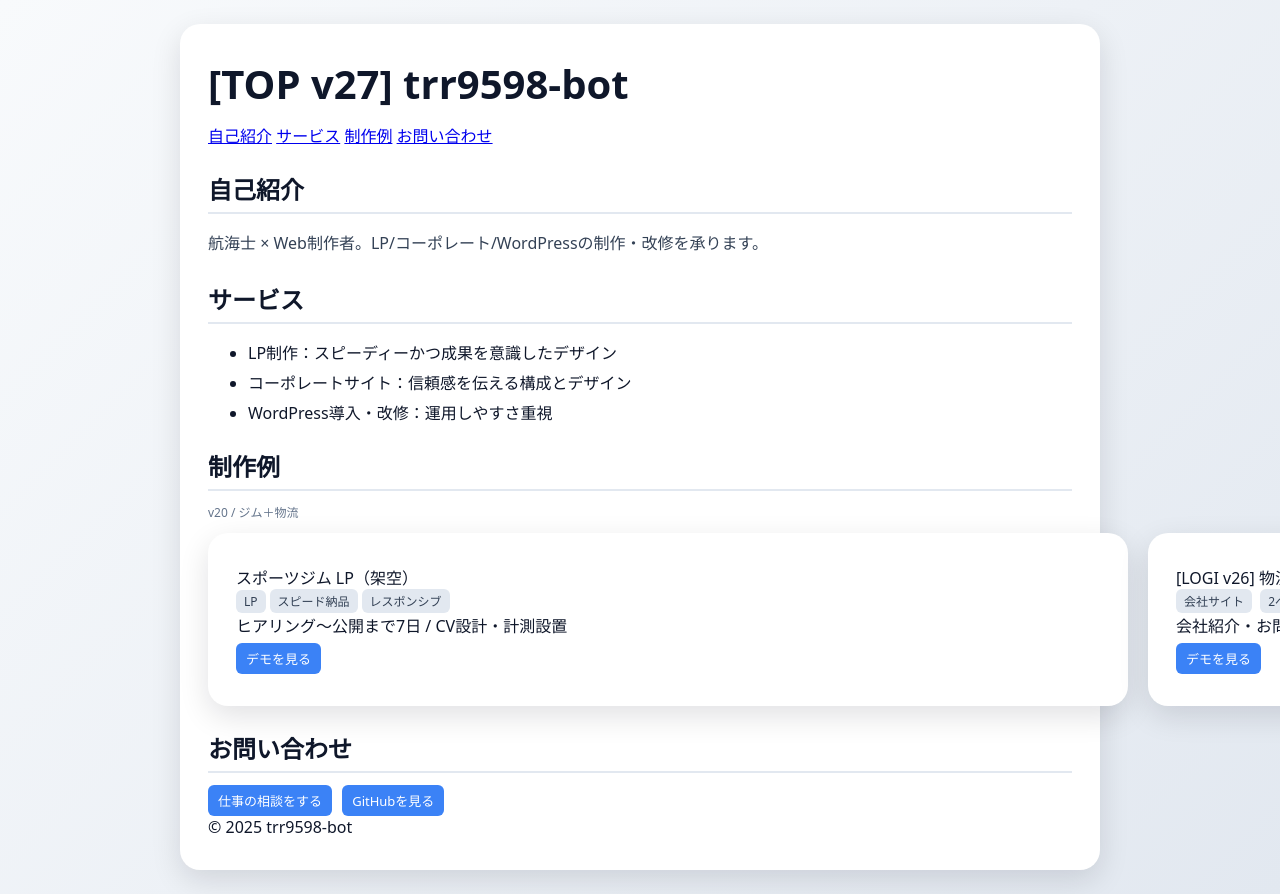
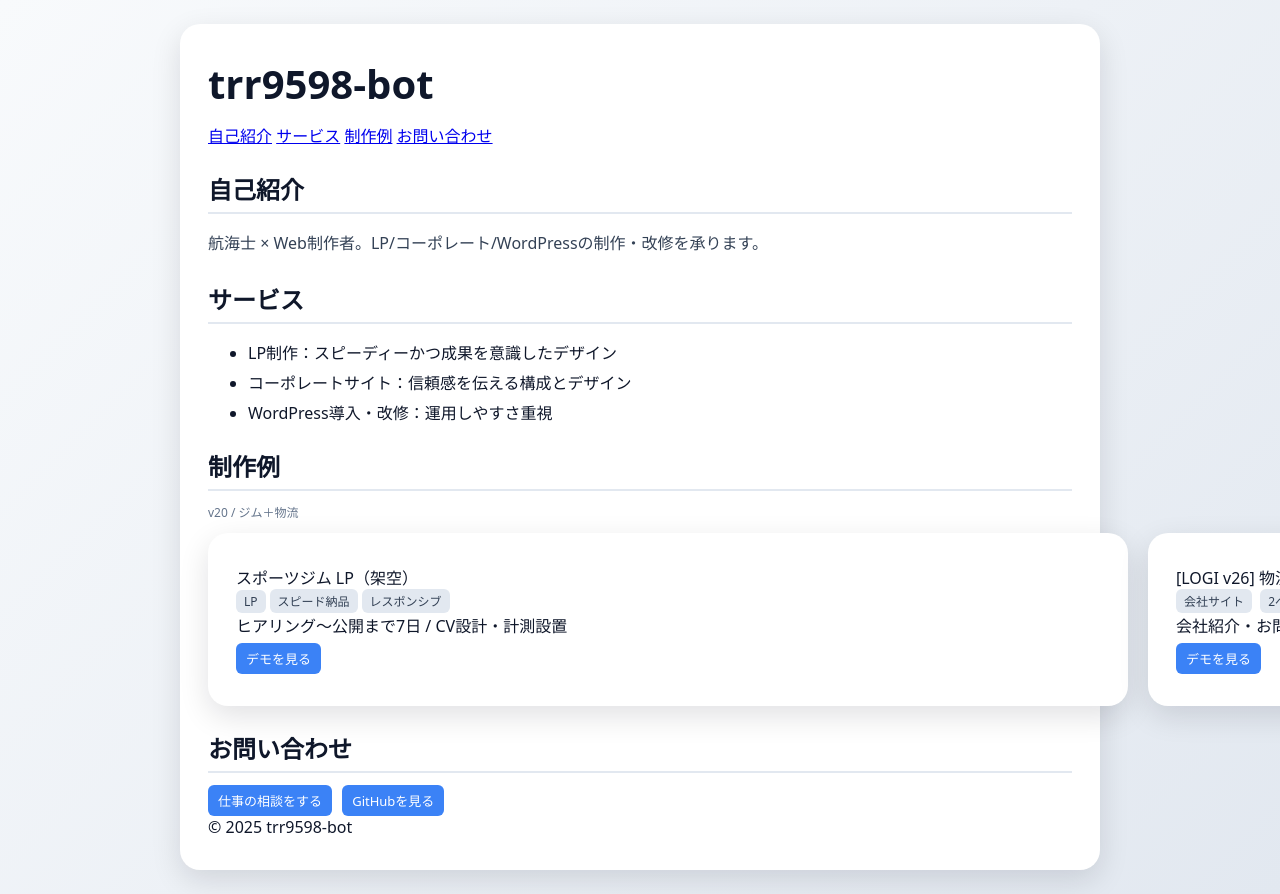
Before and after one commit to trr9598-bot/trr9598-bot.github.io, a plain HTML site: page index.html in a window 1280 px wide. Shown: the top 894 px of the page. Drawn offline with Linux system fonts and the light colour scheme.

Commit message:
chore: 確認用マーカーを除去

```diff
--- a/index.html
+++ b/index.html
@@ -26,7 +26,7 @@
 <body>
   <main class="card" role="main">
     <header>
-      <h1>[TOP v27] trr9598-bot</h1>
+      <h1>trr9598-bot</h1>
       <nav>
         <a href="#about">自己紹介</a>
         <a href="#services">サービス</a>
```
